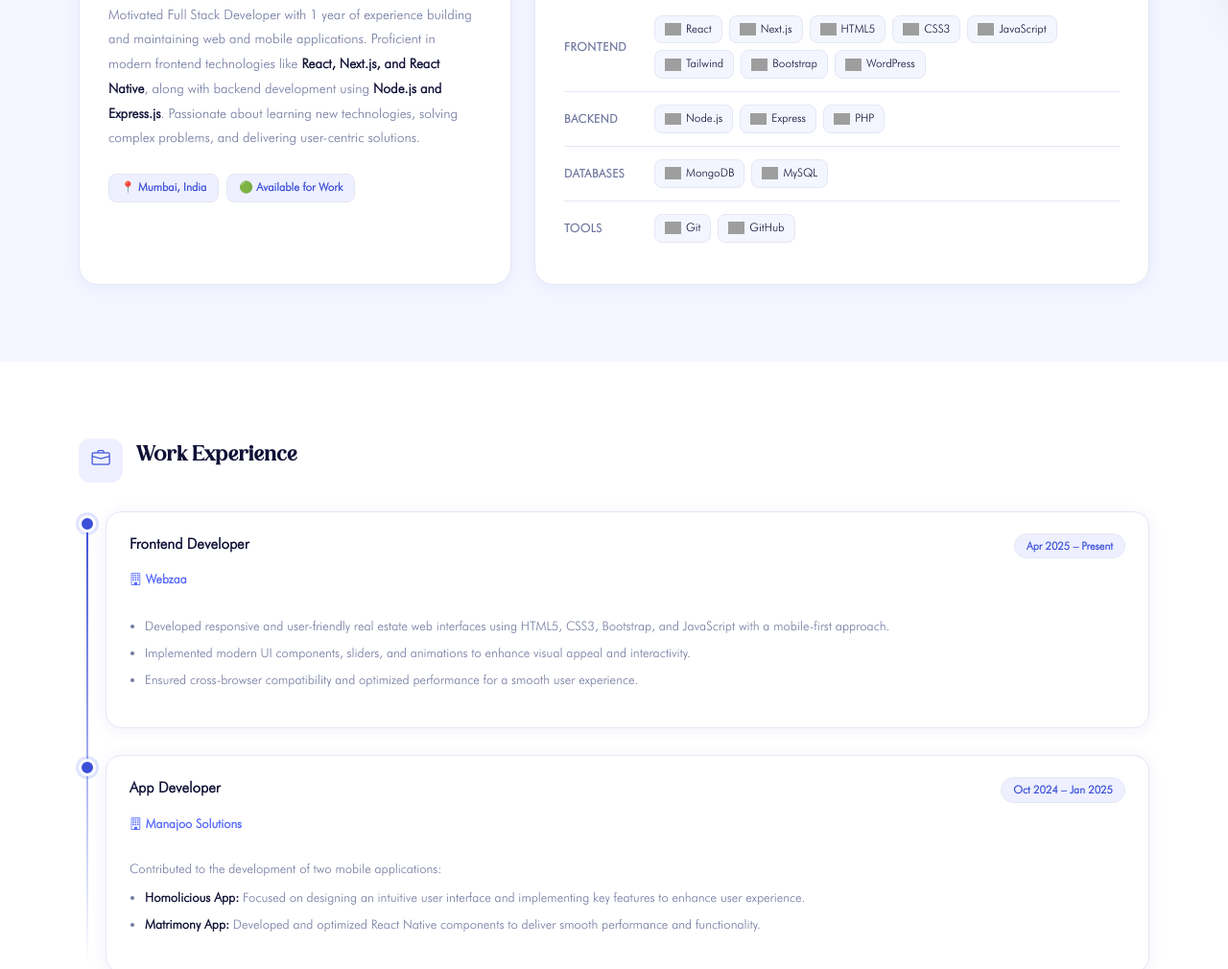
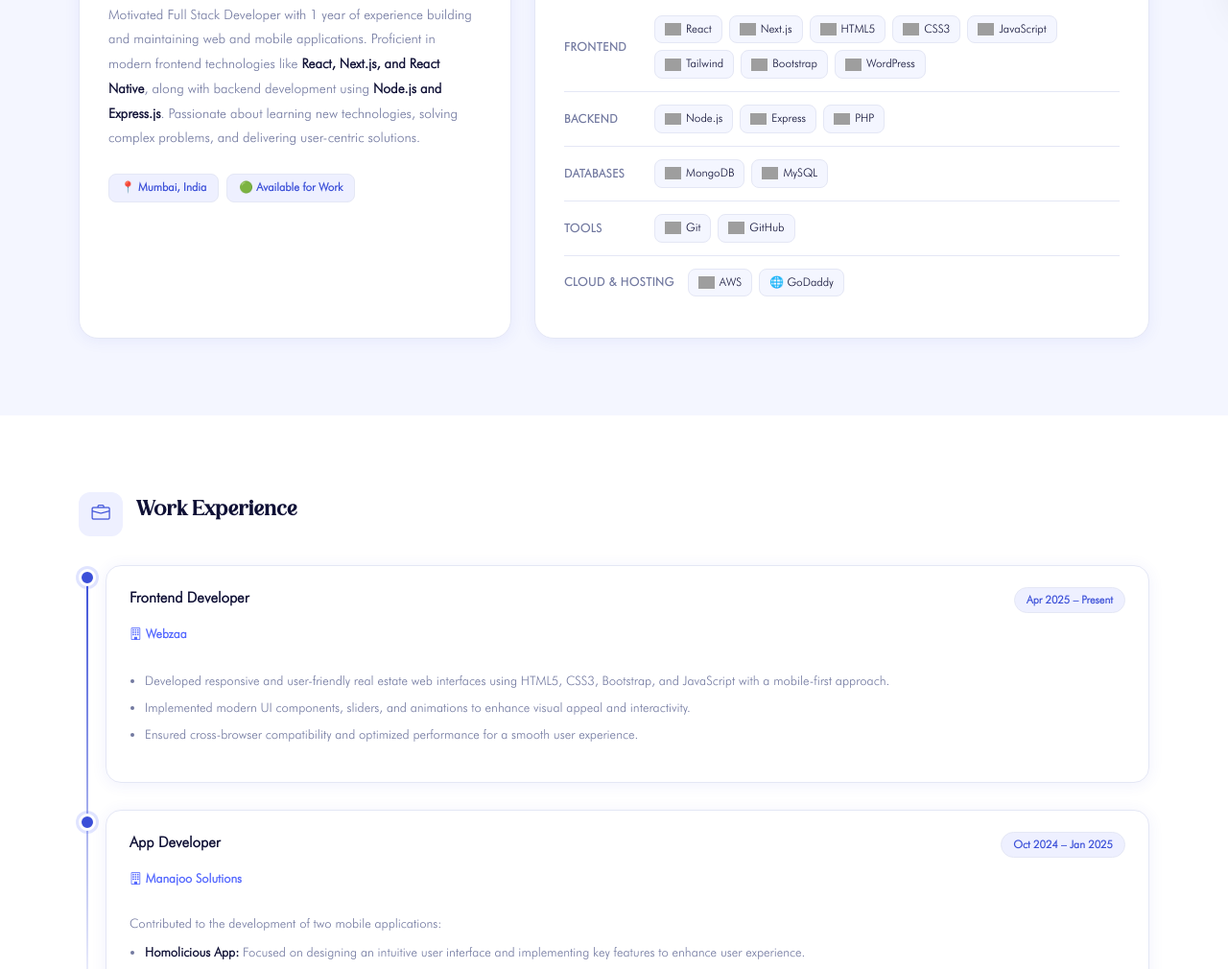
Before and after one commit to samiksha-3010/portfolio, a plain HTML site: page index.html in a window 1280 px wide. Shown: the part 793-1803 px from the top of the page at 96% size. Drawn offline with nearby package versions, Linux system fonts and the light colour scheme; grey boxes are pictures that could not be loaded.

Commit message:
Add files via upload
update index

```diff
--- a/index.html
+++ b/index.html
@@ -1664,6 +1664,20 @@
                                         alt="" />GitHub</span>
                             </div>
                         </div>
+
+
+                        <div class="skill-row">
+    <span class="skill-label">Cloud & Hosting</span>
+    <div class="skill-icons">
+        <span class="skill-chip">
+            <img src="https://cdn.jsdelivr.net/gh/devicons/devicon/icons/amazonwebservices/amazonwebservices-original-wordmark.svg"
+                alt="" />AWS
+        </span>
+        <span class="skill-chip">
+            🌐 GoDaddy
+        </span>
+    </div>
+</div>
                     </div>
                 </div>
             </div>
```
